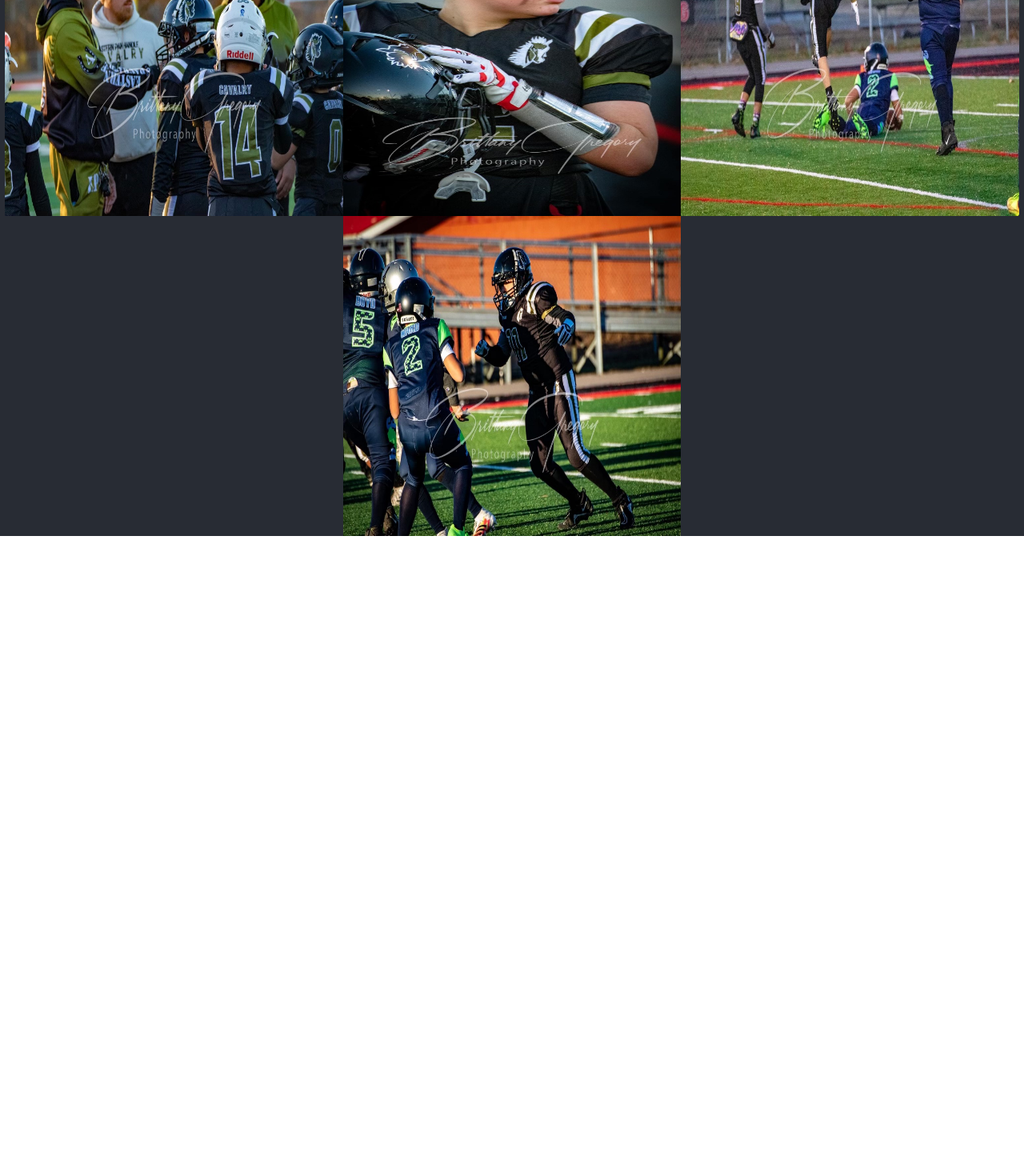
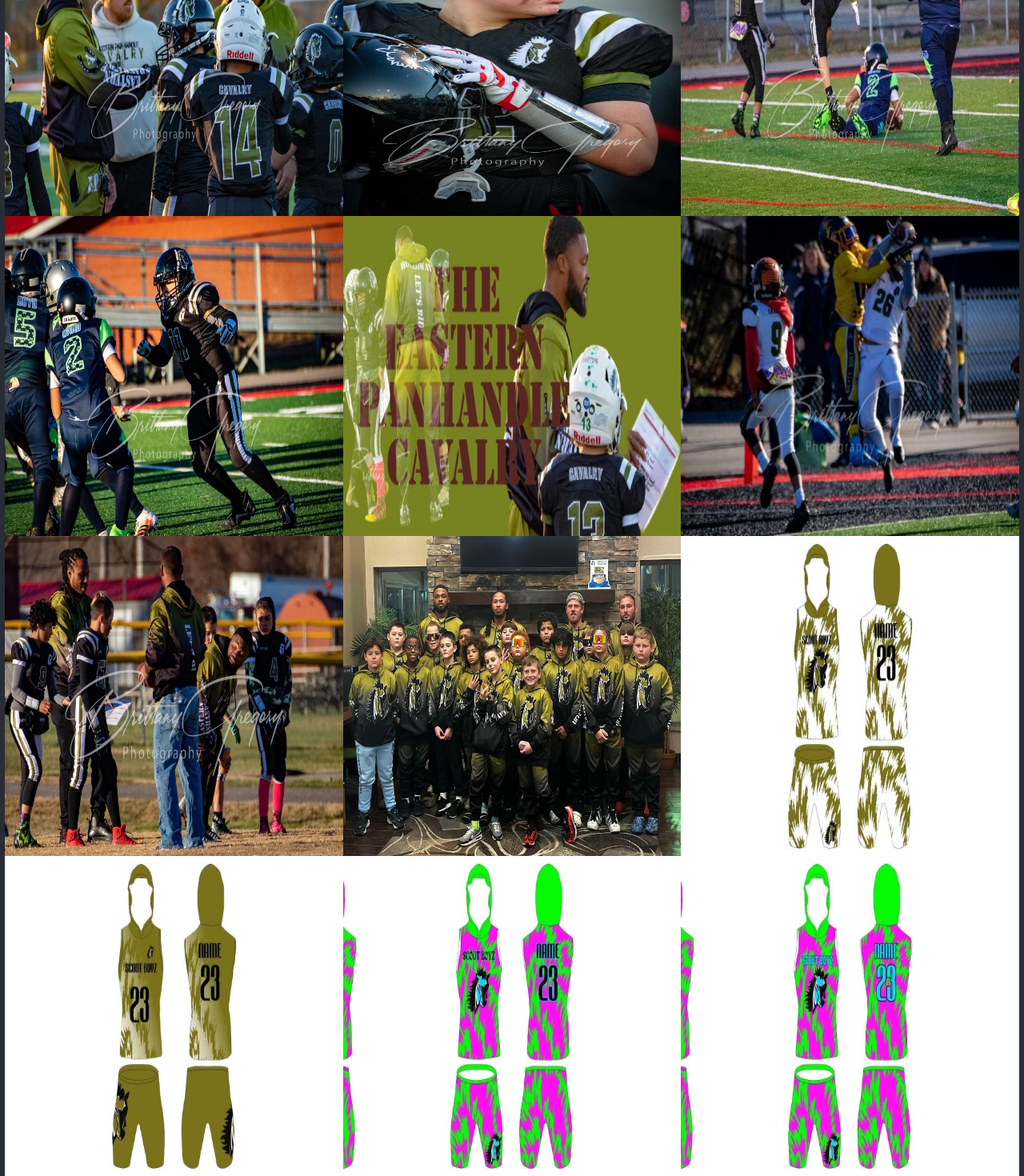
Before and after one commit to Shtoner/easter-panhandle-cavalry-youth-sports, a React (Create React App) app: page /Gallery in a window 1280 px wide. Shown: the part 4860-6330 px from the top of the page at 80% size. Before the commit the page ends 5530 px from the top, so only its background shows below. Built offline with nearby package versions, Linux system fonts and the light colour scheme.

Commit message:
fullscreen images

```diff
--- a/src/Gallery.js
+++ b/src/Gallery.js
@@ -91,6 +91,14 @@ function fire(e){
         <img onClick={fire}className='App-logo2'src={Twenty8}></img>
         <img onClick={fire}className='App-logo2'src={Twenty9}></img>
         <img onClick={fire}className='App-logo2'src={Thirty}></img>
+        <img onClick={fire}className='App-logo2'src={Thirty1}></img>
+        <img onClick={fire}className='App-logo2'src={Thirty2}></img>
+        <img onClick={fire}className='App-logo2'src={Thirty3}></img>
+        <img onClick={fire}className='App-logo2'src={Thirty4}></img>
+        <img onClick={fire}className='App-logo2'src={Thirty5}></img>
+        <img onClick={fire}className='App-logo2'src={Thirty6}></img>
+        <img onClick={fire}className='App-logo2'src={Thirty7}></img>
+        <img onClick={fire}className='App-logo2'src={Thirty8}></img>
 
 
             </header>
--- a/src/Home.js
+++ b/src/Home.js
@@ -32,9 +32,9 @@ field equipment(
         <div>
           <h2>About Us</h2>
           Our Mission
-
+<br></br>
 The Eastern Panhandle Cavalry Youth Football organization is a non-profit organization, and one of many under The Eastern Panhandle Cavalry Youth Sports Association. We are based out of Martinsburg, WV, and are a part of the American Youth Football League (AYFL), that competes at a national level. Our teams are composed of youth athletes from Berkeley, Jefferson, and Morgan counties, and extend just across our border to neighboring communities and counties. The EP Cavalry Organization gives youth athletes from all over the Eastern Panhandle and neighboring communities the opportunity to compete with each other and build relationships.
-
+<br></br>
 EP Cavalry YFT provides area kids with the opportunity to achieve their dreams through personal development as well as athletic training. We work with our children to promote: good character; hard work; dedication; sportsmanship; learn responsibility & teamwork; perseverance, and self-confidence. EPC provides a structured, safe, and secure environment for the children to learn these life skills.
 
 
```
